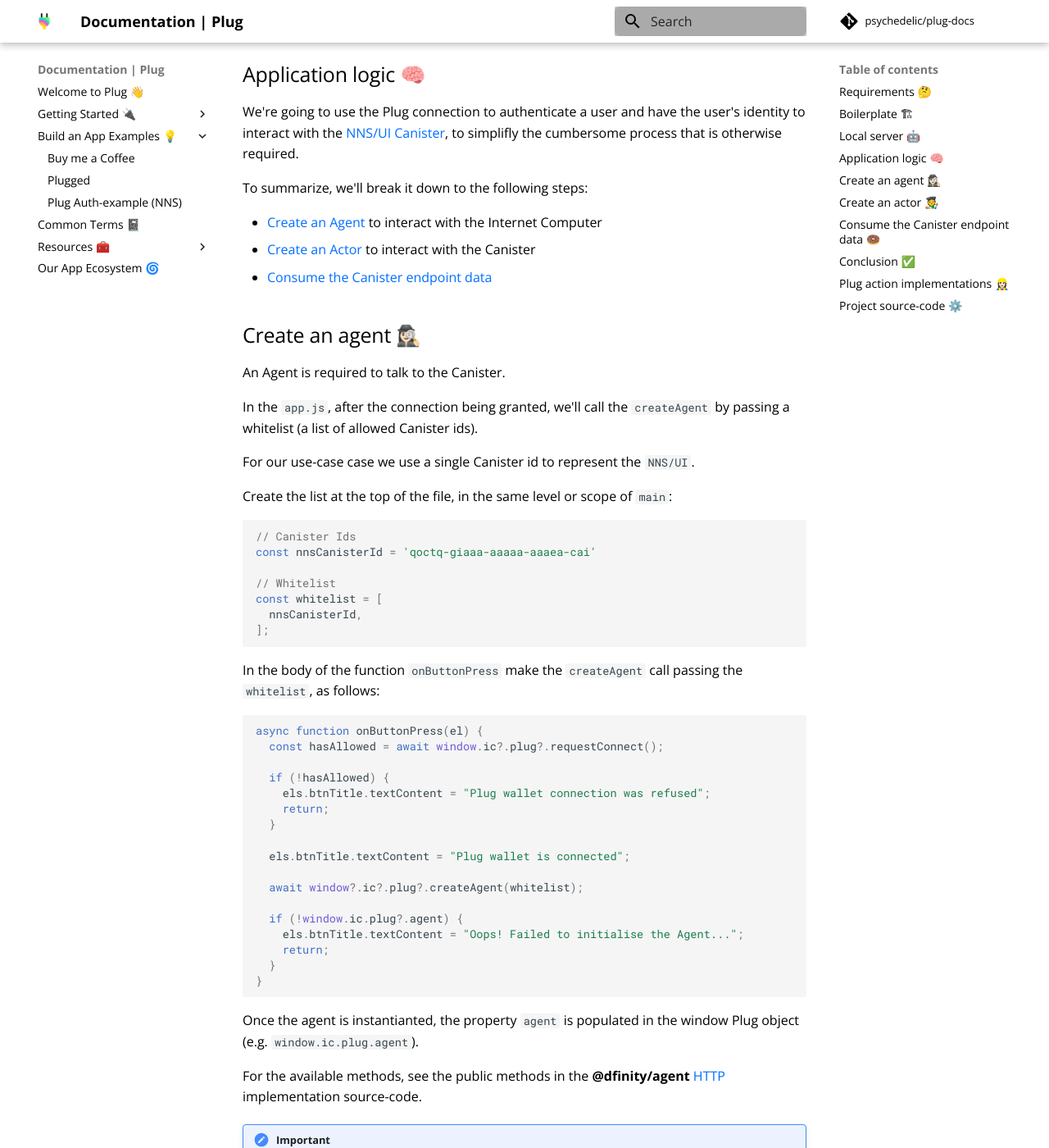
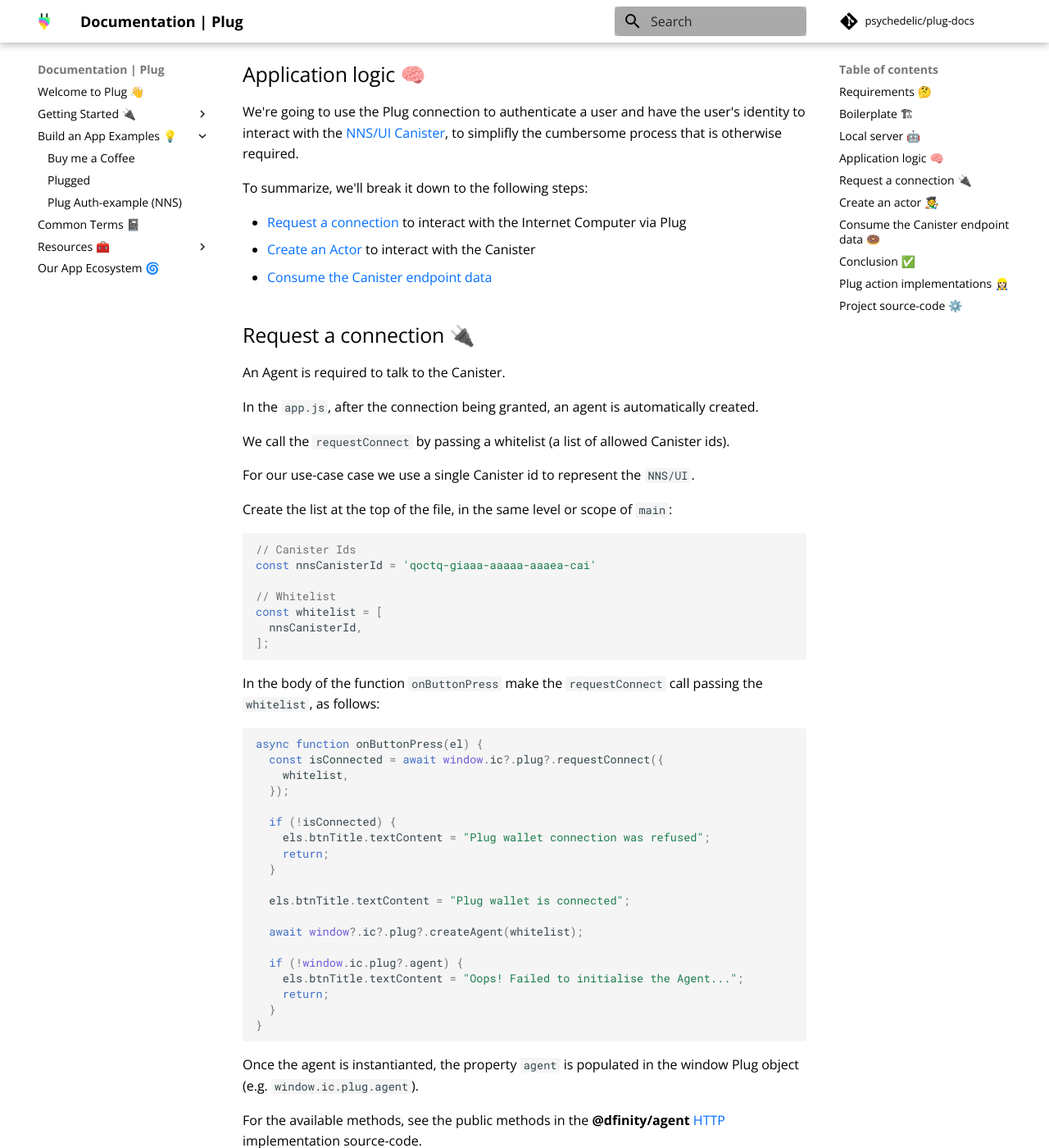
Before and after one commit to Psychedelic/plug-docs, an MkDocs documentation site: the page built from docs/build-an-app-examples/plug-auth-nns.md, in a window 1280 px wide and 1400 px high, scrolled down 4627 px. Shown: the whole window at 82% size. Built offline with MkDocs 1.6.1 and Material for MkDocs 9.7.7, drawn with Linux system fonts in a browser that asks for light colours; comment, search, counter and statistics services are not loaded.

Commit message:
docs: ✏️  change auth nns doc to be inline with latest changes

````diff
--- a/docs/build-an-app-examples/plug-auth-nns.md
+++ b/docs/build-an-app-examples/plug-auth-nns.md
@@ -215,15 +215,17 @@
 
 To summarize, we'll break it down to the following steps:
 
-- [Create an Agent](#create-an-agent) to interact with the Internet Computer
+- [Request a connection](#request-a-connection) to interact with the Internet Computer via Plug
 - [Create an Actor](#create-an-actor) to interact with the Canister
 - [Consume the Canister endpoint data](#consume-the-canister-endpoint-data)
 
-## Create an agent 🕵🏻‍♀️
+## Request a connection 🔌
 
 An Agent is required to talk to the Canister.
 
-In the `app.js`, after the connection being granted, we'll call the `createAgent` by passing a whitelist (a list of allowed Canister ids).
+In the `app.js`, after the connection being granted, an agent is automatically created.
+
+We call the `requestConnect` by passing a whitelist (a list of allowed Canister ids).
 
 For our use-case case we use a single Canister id to represent the `NNS/UI`.
 
@@ -239,13 +241,15 @@
 ];
 ```
 
-In the body of the function `onButtonPress` make the `createAgent` call passing the `whitelist`, as follows:
+In the body of the function `onButtonPress` make the `requestConnect` call passing the `whitelist`, as follows:
 
 ```js
 async function onButtonPress(el) {
-  const hasAllowed = await window.ic?.plug?.requestConnect();
+  const isConnected = await window.ic?.plug?.requestConnect({
+    whitelist,
+  });
 
-  if (!hasAllowed) {
+  if (!isConnected) {
     els.btnTitle.textContent = "Plug wallet connection was refused";
     return;
   }
````
